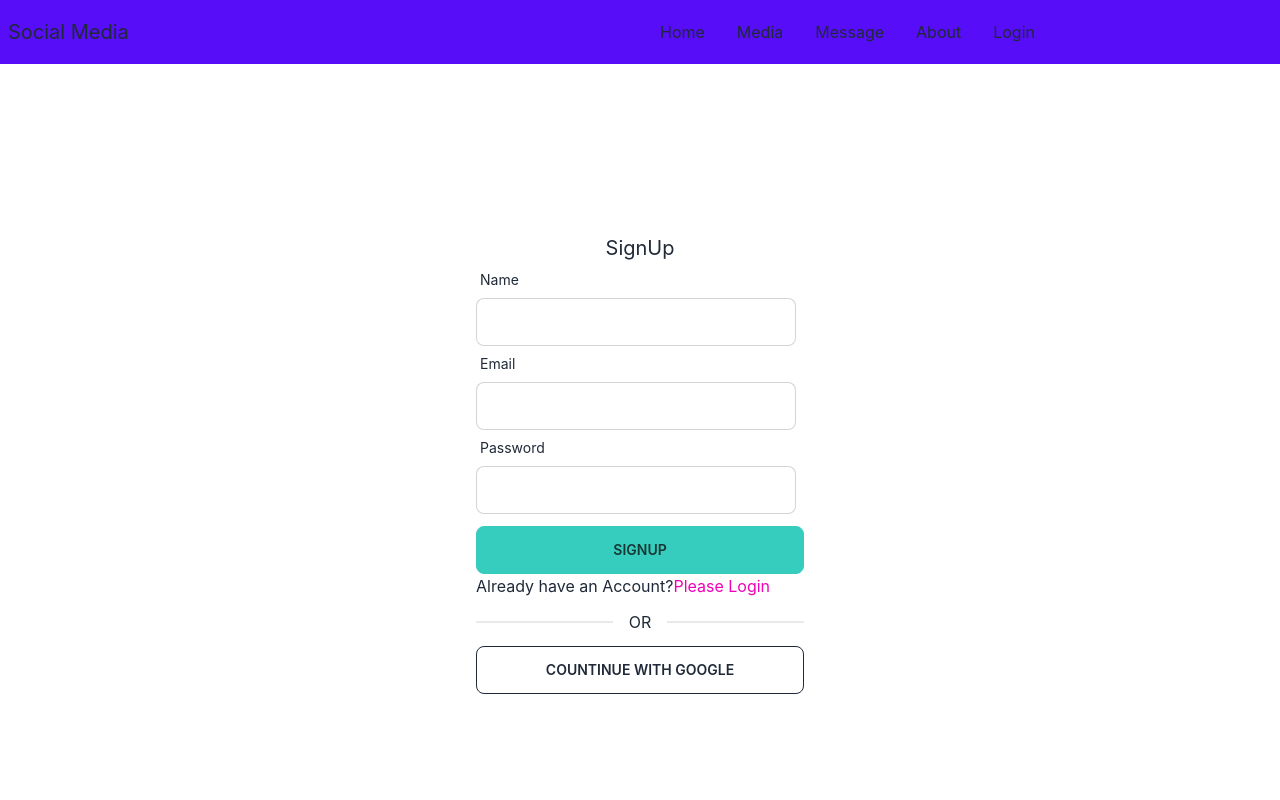
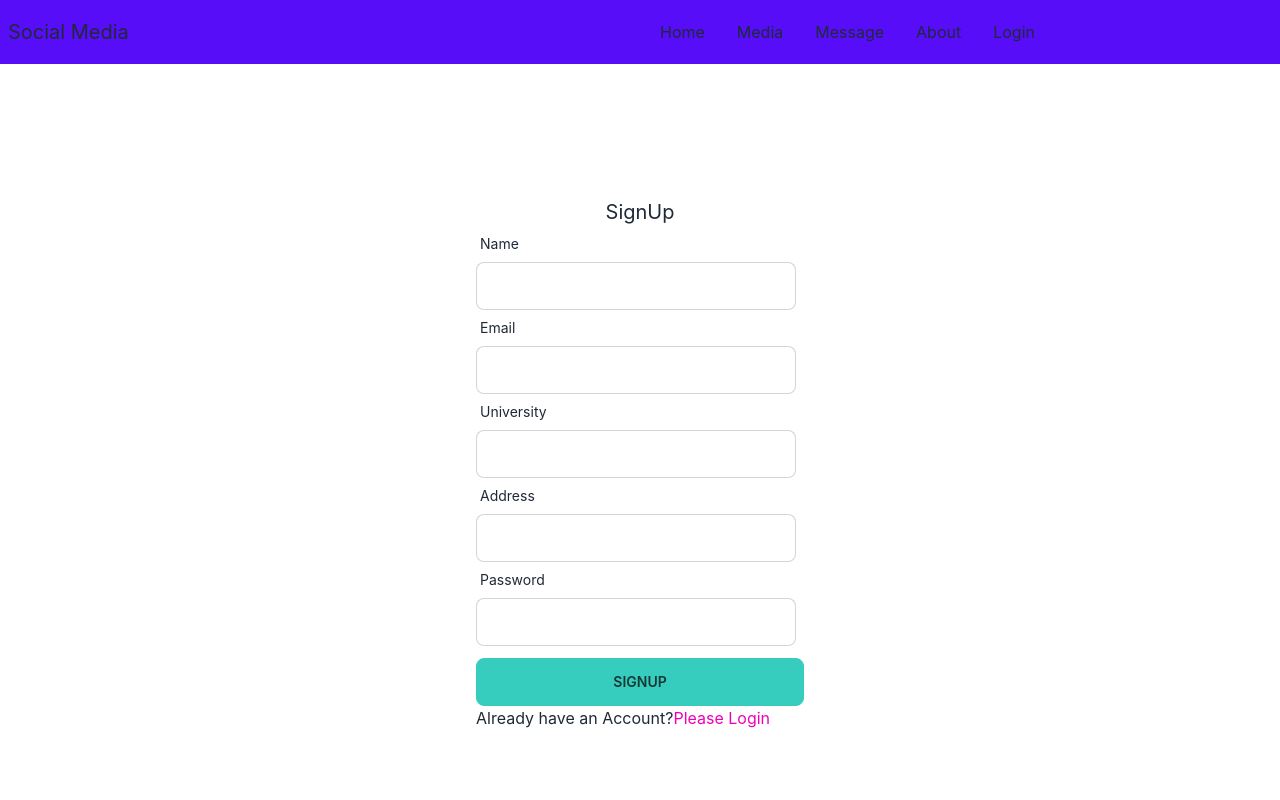
Before and after one commit to robin355/social-media-client, a React (Create React App) app: page /signup in a window 1280 px wide. Shown: the top 800 px of the page. Built offline with nearby package versions, Linux system fonts and the light colour scheme; no server answers.

Commit message:
data uploaded server

```diff
--- a/src/Pages/About/About.js
+++ b/src/Pages/About/About.js
@@ -1,6 +1,9 @@
-import React from 'react';
+import React, { useContext } from 'react';
+import { authContext } from '../../AuthProvider/AuthProvider';
 
 const About = () => {
+    const { user } = useContext(authContext)
+    console.log(user)
     return (
         <div>
             <h2>About</h2>
--- a/src/Share/Login/SignUp.js
+++ b/src/Share/Login/SignUp.js
@@ -1,3 +1,4 @@
+
 import React, { useContext, useState } from 'react';
 import { useForm } from 'react-hook-form';
 import { Link, useNavigate } from 'react-router-dom';
@@ -14,13 +15,27 @@ const SignUp = () => {
         createUser(data.email, data.password)
             .then(result => {
                 const user = result.user;
-                console.log(user)
+                handleUserInfo(data.name, data.email, data.university, data.address)
                 navigate('/login')
                 toast.success('user Create Successfully');
             })
             .catch(error => {
                 console.log(error)
                 setSignupError(error.message)
+            })
+    }
+    const handleUserInfo = (name, email, university, address) => {
+        const userInfo = { name, email, university, address }
+        fetch(`http://localhost:5000/userInfo`, {
+            method: 'POST',
+            headers: {
+                'content-type': 'application/json'
+            },
+            body: JSON.stringify(userInfo)
+        })
+            .then(res => res.json())
+            .then(data => {
+                toast.success('User Data Uploaded');
             })
     }
     return (
@@ -38,6 +53,7 @@ const SignUp = () => {
                         })} className="input input-bordered w-full max-w-xs" />
                         {errors.name && <p className='text-red-600'>{errors.name?.message}</p>}
                     </div>
+
                     <div className="form-control w-full max-w-xs">
                         <label className="label">
                             <span className="label-text">Email</span>
@@ -46,6 +62,24 @@ const SignUp = () => {
                             required: "Email Address is required"
                         })} className="input input-bordered w-full max-w-xs" />
                         {errors.email && <p className='text-red-600'>{errors.email?.message}</p>}
+                    </div>
+                    <div className="form-control w-full max-w-xs">
+                        <label className="label">
+                            <span className="label-text">University</span>
+                        </label>
+                        <input type="text" {...register("university", {
+                            required: "university is required"
+                        })} className="input input-bordered w-full max-w-xs" />
+                        {errors.university && <p className='text-red-600'>{errors.university?.message}</p>}
+                    </div>
+                    <div className="form-control w-full max-w-xs">
+                        <label className="label">
+                            <span className="label-text">Address</span>
+                        </label>
+                        <input type="text" {...register("address", {
+                            required: "Address is required"
+                        })} className="input input-bordered w-full max-w-xs" />
+                        {errors.address && <p className='text-red-600'>{errors.address?.message}</p>}
                     </div>
                     <div className="form-control w-full max-w-xs">
                         <label className="label">
@@ -65,8 +99,7 @@ const SignUp = () => {
 
                 }
                 <p>Already have an Account?<Link className='text-secondary' to='/login'>Please Login</Link></p>
-                <div className="divider">OR</div>
-                <button className='btn btn-outline w-full'>COUNTINUE WITH GOOGLE</button>
+
 
             </div>
         </div>
```
